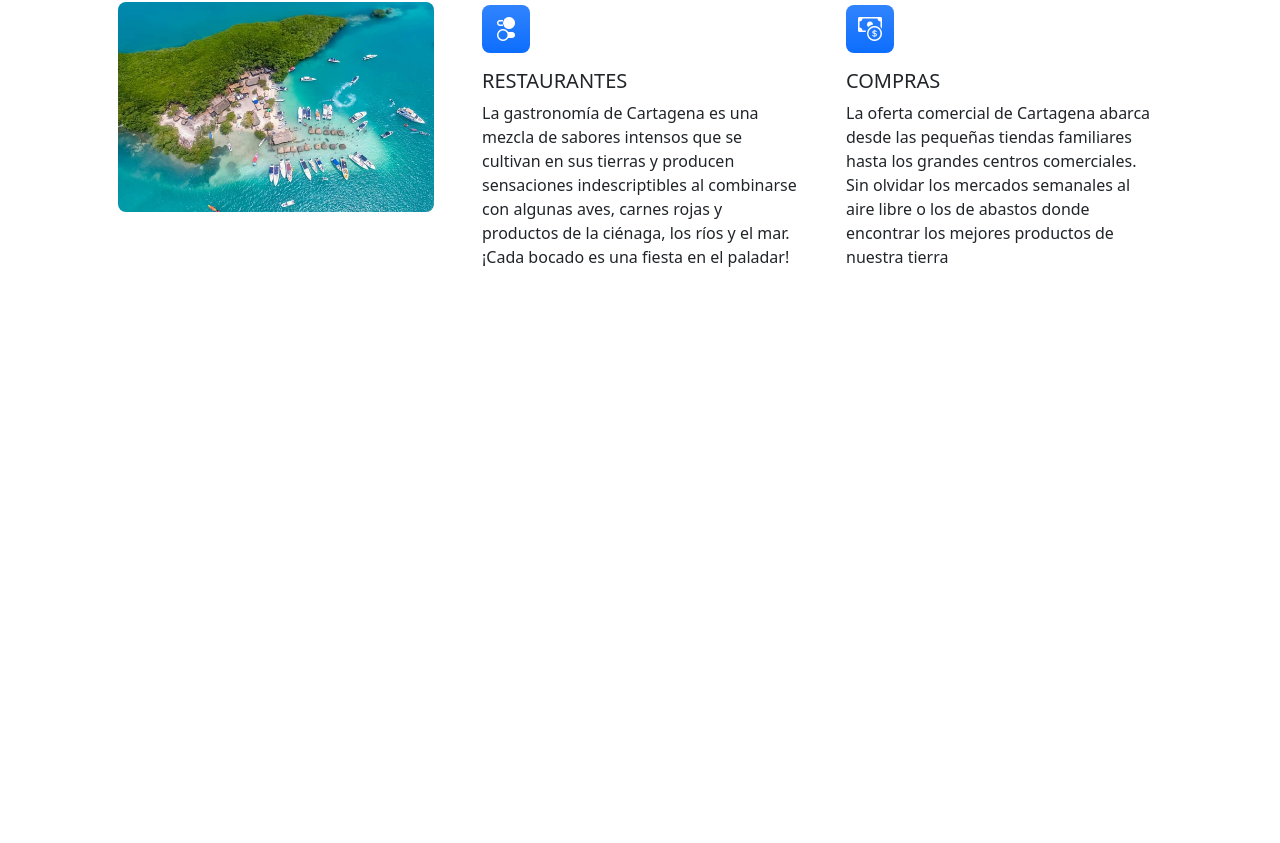
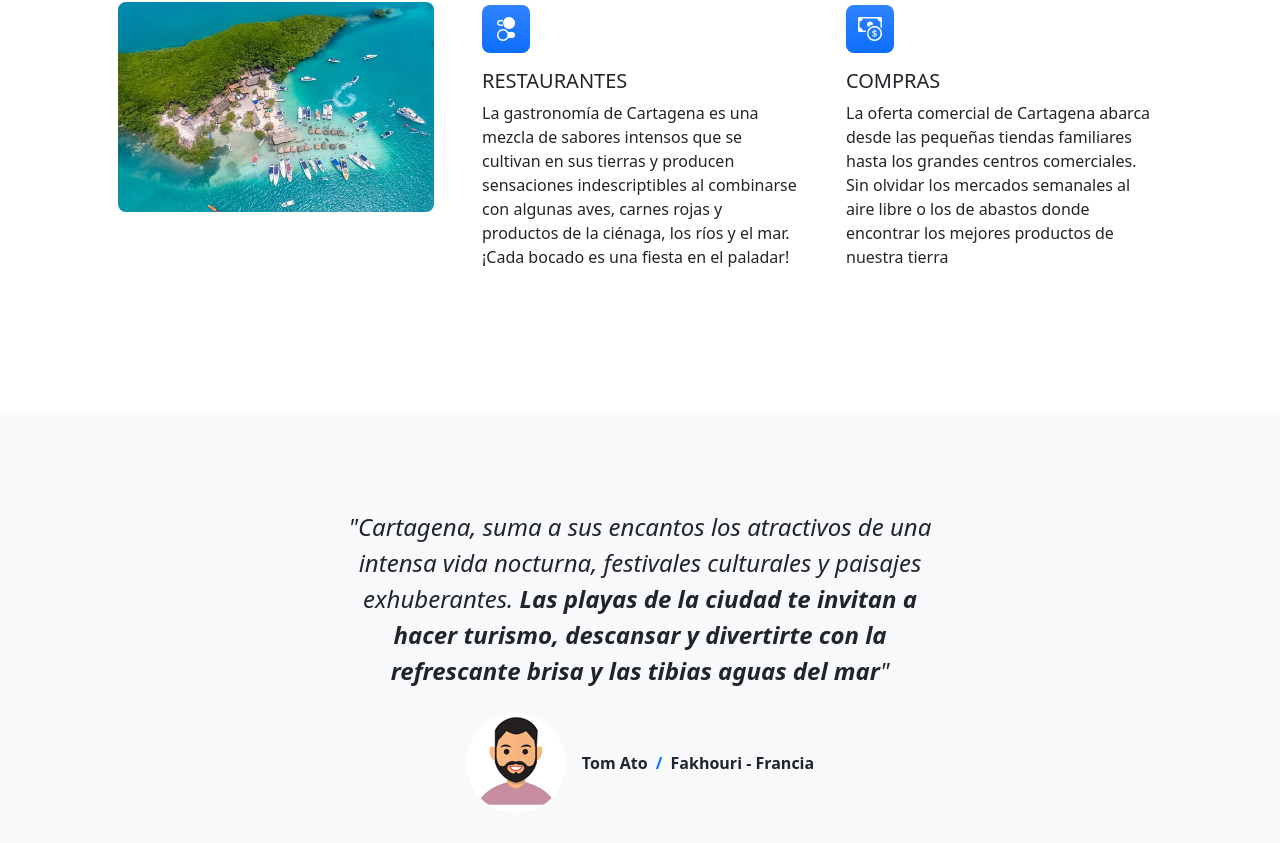
Before and after one commit to andressuarezunir/actividad_3_vue, a Vue app: page / in a window 1280 px wide. Shown: the part 1154-1997 px from the top of the page. Before the commit the page ends 1567 px from the top, so only its background shows below. Built offline with nearby package versions, Linux system fonts and the light colour scheme.

Commit message:
Testimonial section added

```diff
--- /dev/null
+++ b/src/components/TestimonialSection.vue
@@ -0,0 +1,37 @@
+<script setup lang="ts">
+const testimonial = {
+  description:
+    'Cartagena, suma a sus encantos los atractivos de una intensa vida nocturna, festivales culturales y paisajes exhuberantes. Las playas de la ciudad te invitan a hacer turismo, descansar y divertirte con la refrescante brisa y las tibias aguas del mar.',
+  user: {
+    name: 'Tom Ato',
+    city: 'Fakhouri',
+    country: 'Francia'
+  }
+}
+</script>
+
+<template>
+  <div class="py-5 bg-light">
+    <div class="container px-5 my-5">
+      <div class="row gx-5 justify-content-center">
+        <div class="col-lg-10 col-xl-7">
+          <div class="text-center">
+            <div class="fs-4 mb-4 fst-italic">
+              "{{ testimonial.description.split('.')[0] }}.
+              <b> {{ testimonial.description.split('.')[1] }}</b
+              >"
+            </div>
+            <div class="d-flex align-items-center justify-content-center">
+              <img class="rounded-circle me-3" src="../assets/img/avatar.jpg" alt="avatar" />
+              <div class="fw-bold">
+                {{ testimonial.user.name }}
+                <span class="fw-bold text-primary mx-1">/</span>
+                {{ testimonial.user.city }} - {{ testimonial.user.country }}
+              </div>
+            </div>
+          </div>
+        </div>
+      </div>
+    </div>
+  </div>
+</template>
--- a/src/views/HomeView.vue
+++ b/src/views/HomeView.vue
@@ -1,11 +1,13 @@
 <script setup lang="ts">
 import HeroSection from '../components/HeroSection.vue'
 import FeaturesSection from '../components/FeaturesSection.vue'
+import TestimonialSection from '../components/TestimonialSection.vue'
 </script>
 
 <template>
   <HeroSection />
   <FeaturesSection />
+  <TestimonialSection />
 </template>
 
 <style></style>
```
